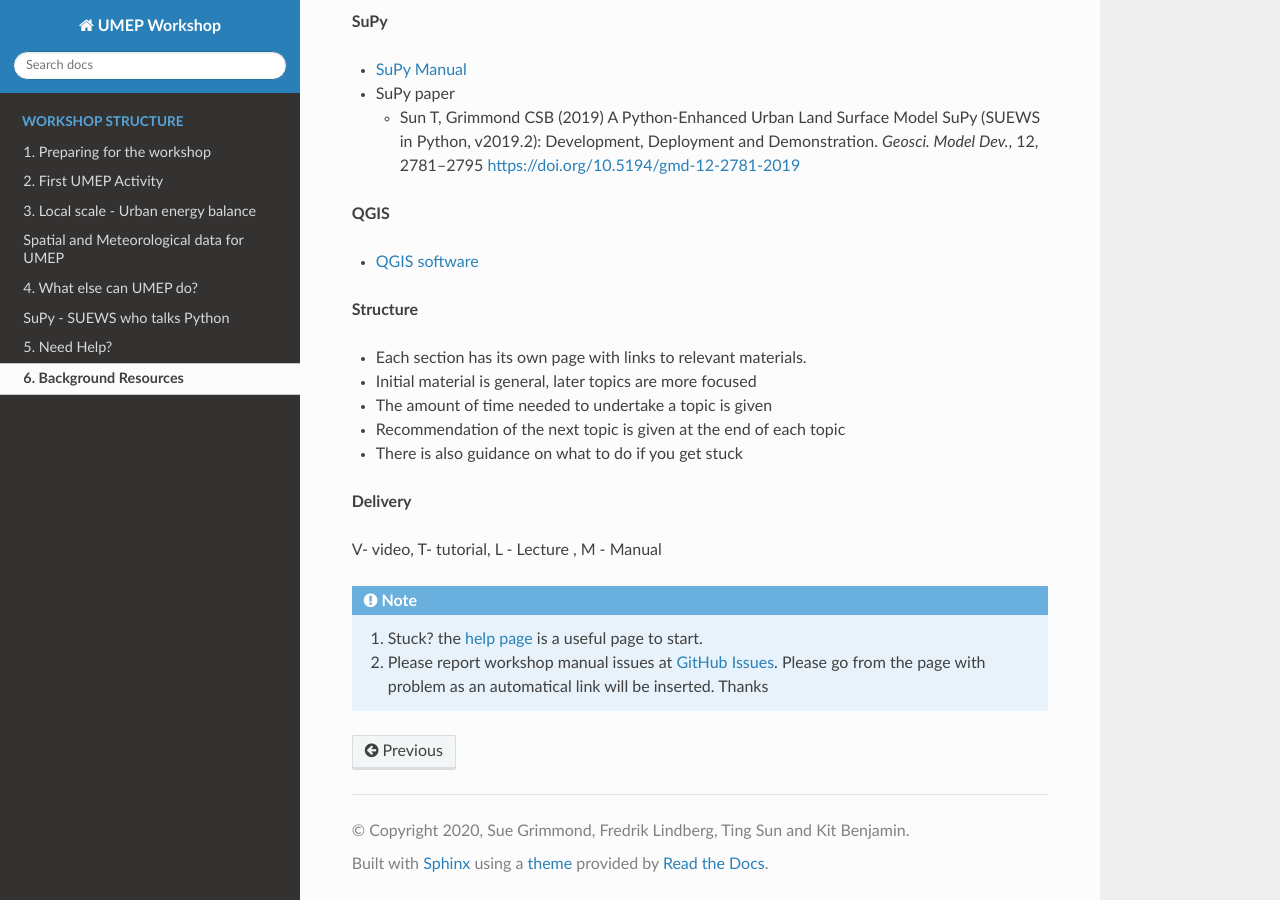
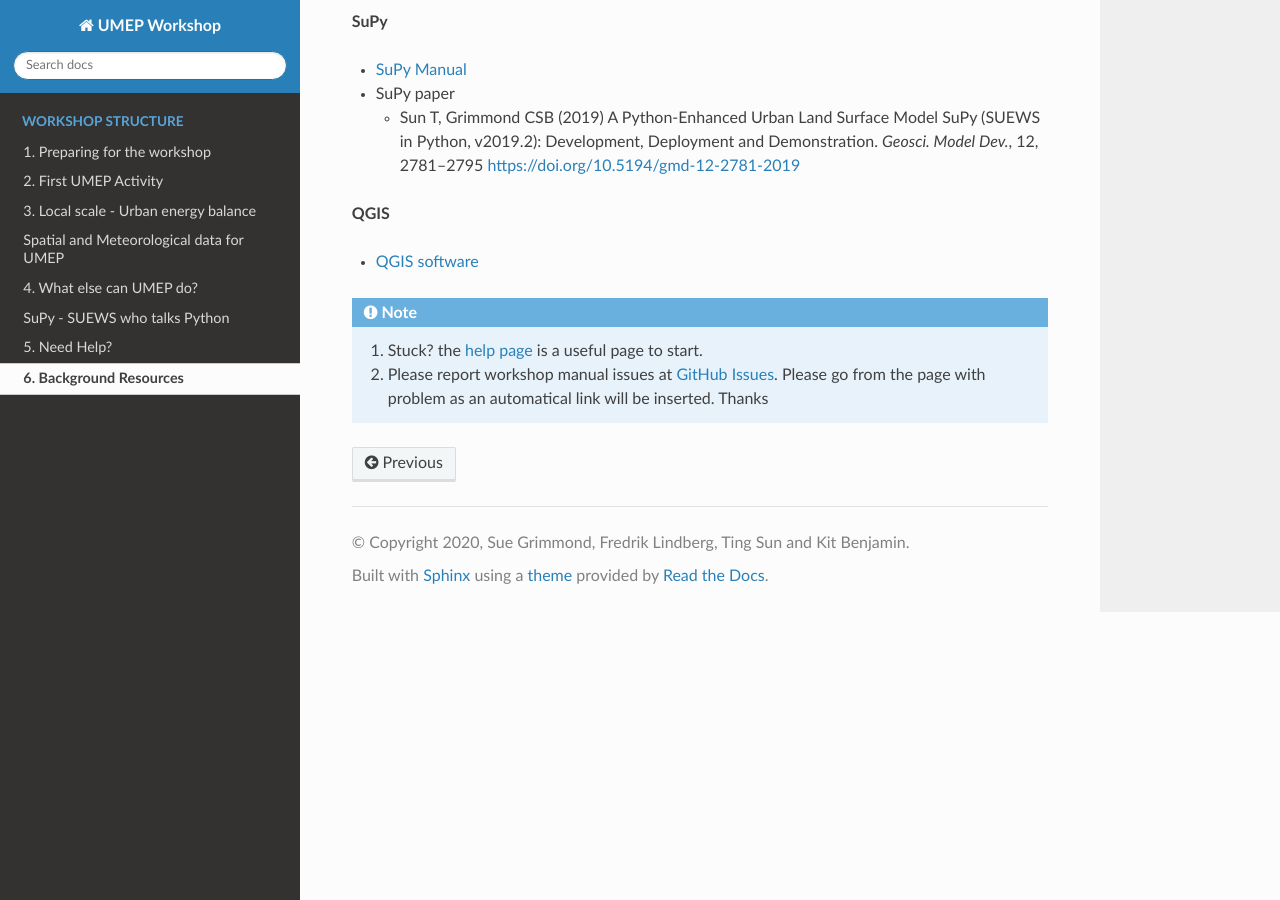
Before and after one commit to Urban-Meteorology-Reading/UMEP-Workshop, a Sphinx documentation site: the page built from source/Background-Resources.rst, in a window 1280 px wide and 900 px high, scrolled down 582 px. Built offline with Sphinx 7.4.7 and the Read the Docs theme 2.0.0, drawn with Linux system fonts in a browser that asks for light colours.

Commit message:
Update Background-Resources.rst

```diff
--- a/source/Background-Resources.rst
+++ b/source/Background-Resources.rst
@@ -43,15 +43,3 @@ Background Resources
 **QGIS**
 
 -  `QGIS software <https://docs.qgis.org/3.10/en/docs/index.html>`__
-
-**Structure**
-
--  Each section has its own page with links to relevant materials.
--  Initial material is general, later topics are more focused
--  The amount of time needed to undertake a topic is given
--  Recommendation of the next topic is given at the end of each topic
--  There is also guidance on what to do if you get stuck
-
-**Delivery**
-
-V- video, T- tutorial, L - Lecture , M - Manual
```
